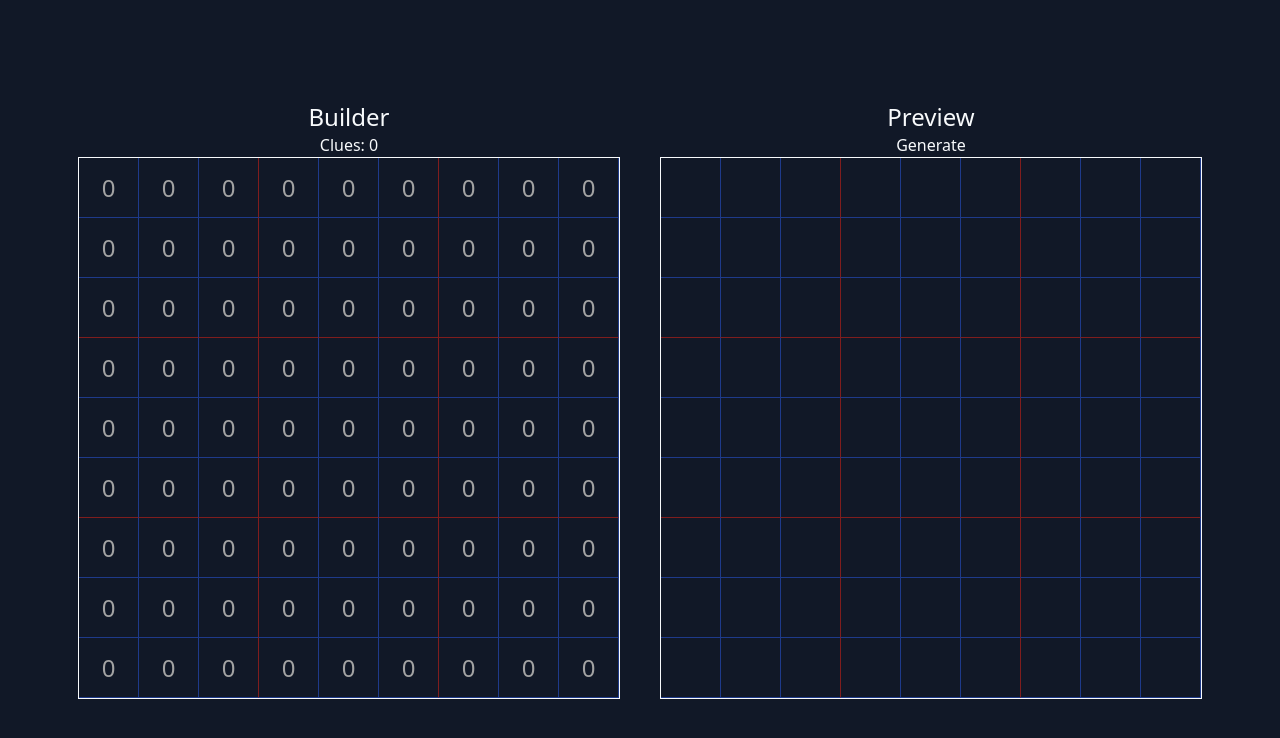
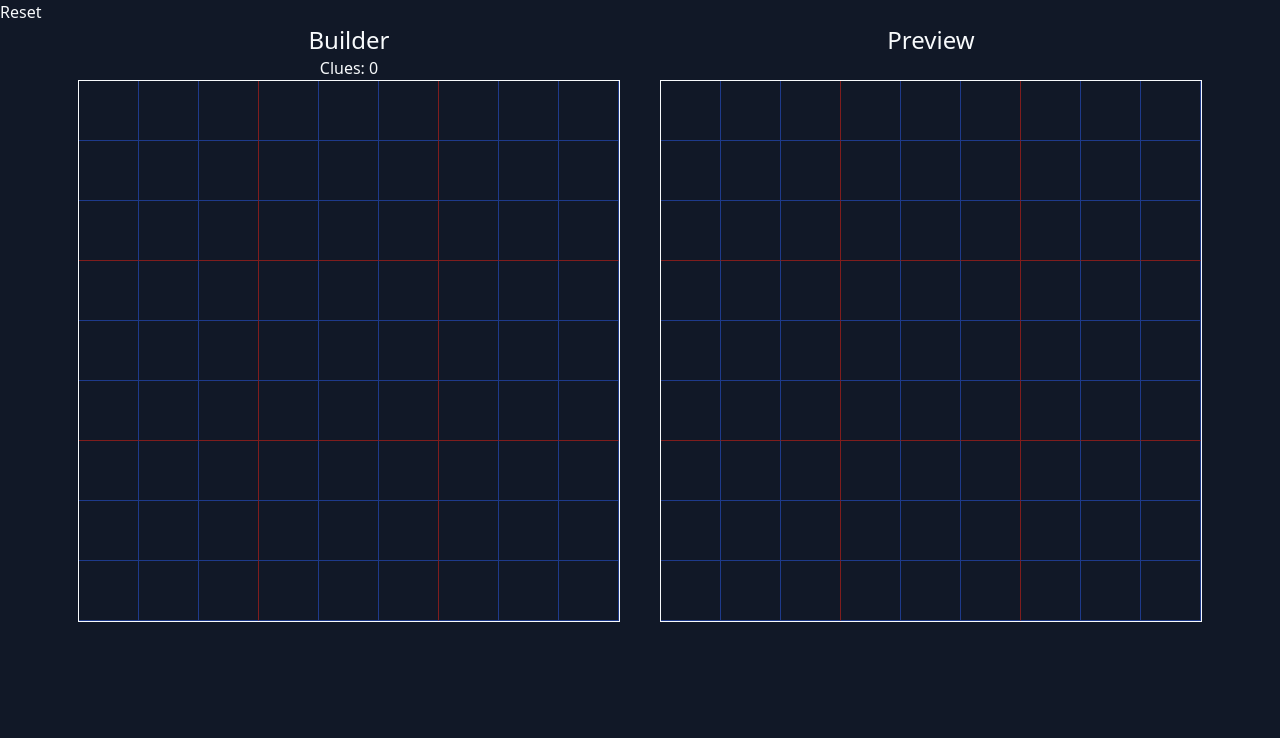
Before and after one commit to SpencerAung/dinoku, a Next.js app: page /builder in a window 1280 px wide. Shown: the top 738 px of the page. Built offline with nearby package versions, Linux system fonts and the light colour scheme.

Commit message:
Enable custom cell render and reset builder

```diff
--- a/components/SudokuTable.tsx
+++ b/components/SudokuTable.tsx
@@ -1,10 +1,14 @@
-import { useState } from 'react';
+import { ReactNode, useState } from 'react';
 import { Grid } from '../lib/sudoku';
 import classNames from 'classnames';
 
 
-function SudokuTable({ grid, onCellClick, cellClassNames }:
-  { grid: Grid, onCellClick?: (x: number, index: number[]) => void, cellClassNames?: (x: number, index: number[], selected: { selected: number | null, selectedIndex: number[] }) => string }) {
+function SudokuTable({ grid, onCellClick, cellClassNames, cellRender }: {
+  grid: Grid,
+  onCellClick?: (x: number, index: number[]) => void,
+  cellClassNames?: (x: number, index: number[], selected: { selected: number | null, selectedIndex: number[] }) => string,
+  cellRender?: (x: number, index: number[]) => ReactNode
+  }) {
   const [selected, setSelected] = useState<number | null>(null);
   const [selectedIndex, setSelectedIndex] = useState<number[]>([]);
 
@@ -14,24 +18,27 @@ function SudokuTable({ grid, onCellClick, cellClassNames }:
     onCellClick && typeof onCellClick === 'function' && onCellClick(x, [row, col]);
   }
 
+  const defaultCellRender = (x: any) => x !== 0 ? x : '';
+  const render = cellRender && typeof cellRender === 'function' ? cellRender : defaultCellRender;
+
   return (
     <div className="border border-slate-50 text-neutral-400">
-      {grid && grid.map((row: number[], i: number) => (
-        <div key={i} className="flex">
-          {row.map((x, j) => (
-            <div key={`${i}-${j}`}
+      {grid && grid.map((row: number[], rowIdx: number) => (
+        <div key={rowIdx} className="flex">
+          {row.map((x, colIdx) => (
+            <div key={`${rowIdx}-${colIdx}`}
               className={classNames("border border-t-0 border-l-0 border-blue-900 text-center text-2xl font-light font-sans cursor-pointer flex flex-col justify-center items-center",
                 {
-                  "border-r-red-900": j === 2 || j === 5,
-                  "border-b-red-900": i === 2 || i === 5,
+                  "border-r-red-900": colIdx === 2 || colIdx === 5,
+                  "border-b-red-900": rowIdx === 2 || rowIdx === 5,
                 },
-                cellClassNames?.(x, [i, j], { selected, selectedIndex })
+                cellClassNames?.(x, [rowIdx, colIdx], { selected, selectedIndex })
               )}
               style={{ width: '60px', height: '60px' }}
-              onClick={() => handleCellClick(x, [i, j])}
+              onClick={() => handleCellClick(x, [rowIdx, colIdx])}
             >
 
-              {x}
+              {render(x, [rowIdx, colIdx])}
             </div>
           ))}
         </div>
--- a/pages/builder.tsx
+++ b/pages/builder.tsx
@@ -5,10 +5,10 @@ import classNames from 'classnames'
 import { applyPattern, generate } from '../lib/sudoku';
 
 function Builder() {
-  const emptyGrid = getEmptyGrid();
-  const [grid, setGrid] = useState(emptyGrid);
+  const emptyGridRef = useRef(getEmptyGrid());
+  const [grid, setGrid] = useState(emptyGridRef.current);
   const [clues, setClues] = useState(0);
-  const [previewPattern, setPreviewPattern] = useState(emptyGrid);
+  const [previewPattern, setPreviewPattern] = useState(emptyGridRef.current);
 
   const handleOnCellClick = (x: number, [row, col]: number[]) => {
     const newGrid = copyGrid(grid);
@@ -16,11 +16,19 @@ function Builder() {
     newGrid[row][col] = x + clue;
     setGrid(newGrid);
     setClues(clues + clue);
+    setPreviewPattern(newGrid);
+  }
+  const reset = () => {
+    setGrid(emptyGridRef.current);
+    setClues(0);
+    setPreviewPattern(emptyGridRef.current);
   }
 
   return (
-    <div className="flex items-center justify-center text-slate-50">
-      <div className="flex flex-col justify-center items-center h-full min-h-screen text-slate-50 mr-10">
+    <div className="h-full min-h-screen text-slate-50">
+      <button onClick={reset} className="">Reset</button>
+      <div className="flex items-center justify-center">
+        <div className="flex flex-col justify-center items-center  mr-10">
           <h2 className=" text-2xl">Builder</h2>
           <p>Clues: {clues}</p>
           <SudokuTable grid={grid} onCellClick={handleOnCellClick}
@@ -29,13 +37,15 @@ function Builder() {
                 "bg-green-600": x === 1
               })
             }
+            cellRender={(x) => x === 1 ? '✅' : ''}
           />
 
         </div>
         <div className="flex flex-col items-center">
           <h2 className="text-2xl">Preview</h2>
-        <button className="text-slate-50" onClick={() => setPreviewPattern(grid)}>Generate</button>
+          <br />
           <Preview pattern={previewPattern} />
+        </div>
       </div>
     </div>
   )
@@ -45,7 +55,7 @@ function Preview({
   pattern,
 }) {
   const puzzleRef = useRef(generate().grid);
-  const grid = useMemo(() => applyPattern(pattern, puzzleRef.current), [pattern]);
+  const grid = applyPattern(pattern, puzzleRef.current);
 
   if (!pattern) {
     return null;
@@ -53,7 +63,13 @@ function Preview({
 
 
   return (
-    <SudokuTable grid={grid} />
+    <SudokuTable grid={grid}
+      cellClassNames={
+        (x) => classNames({
+          "bg-slate-600": !!x
+        })
+      }
+    />
   )
 }
 
```
Lines whose indentation alone changed are shown as unchanged.
